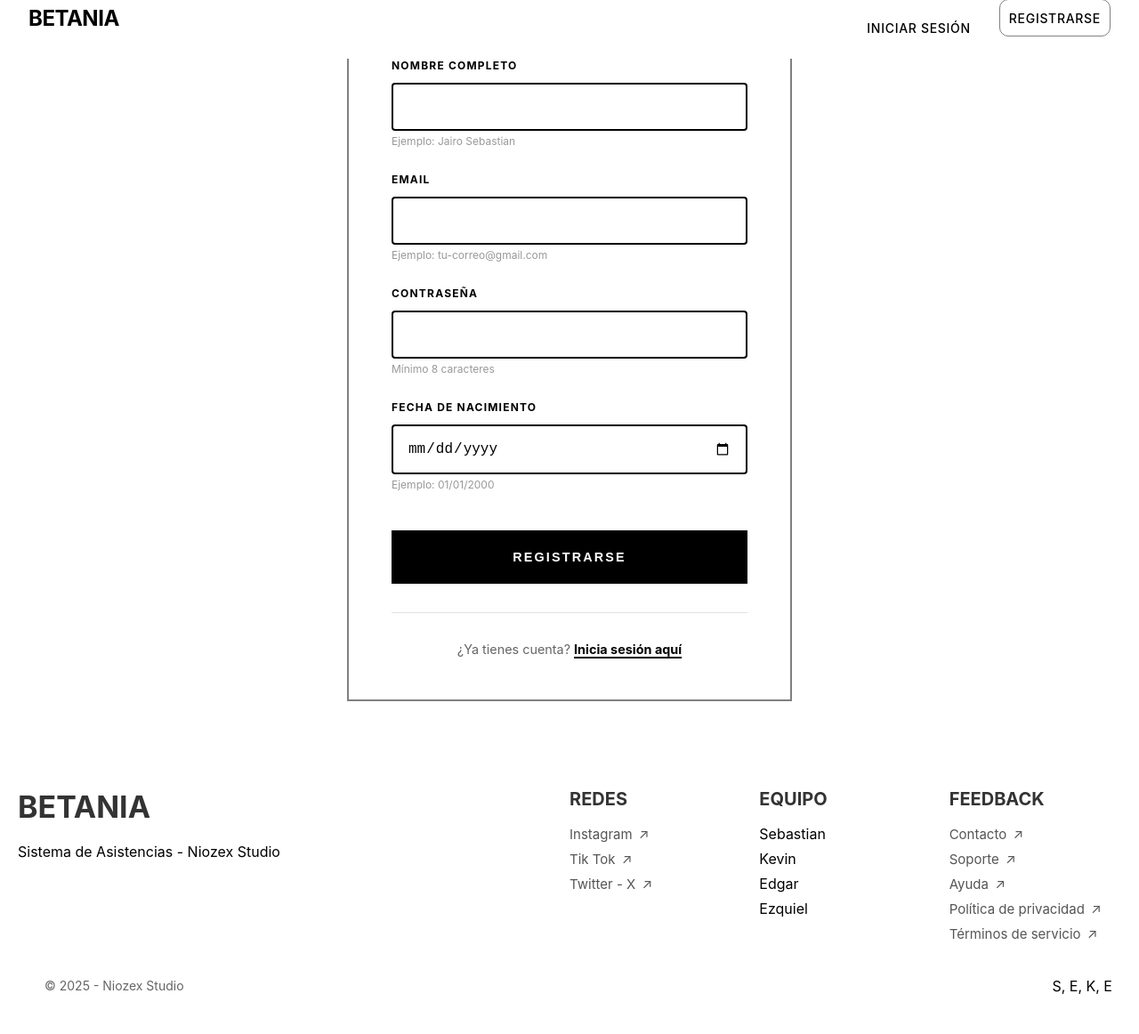
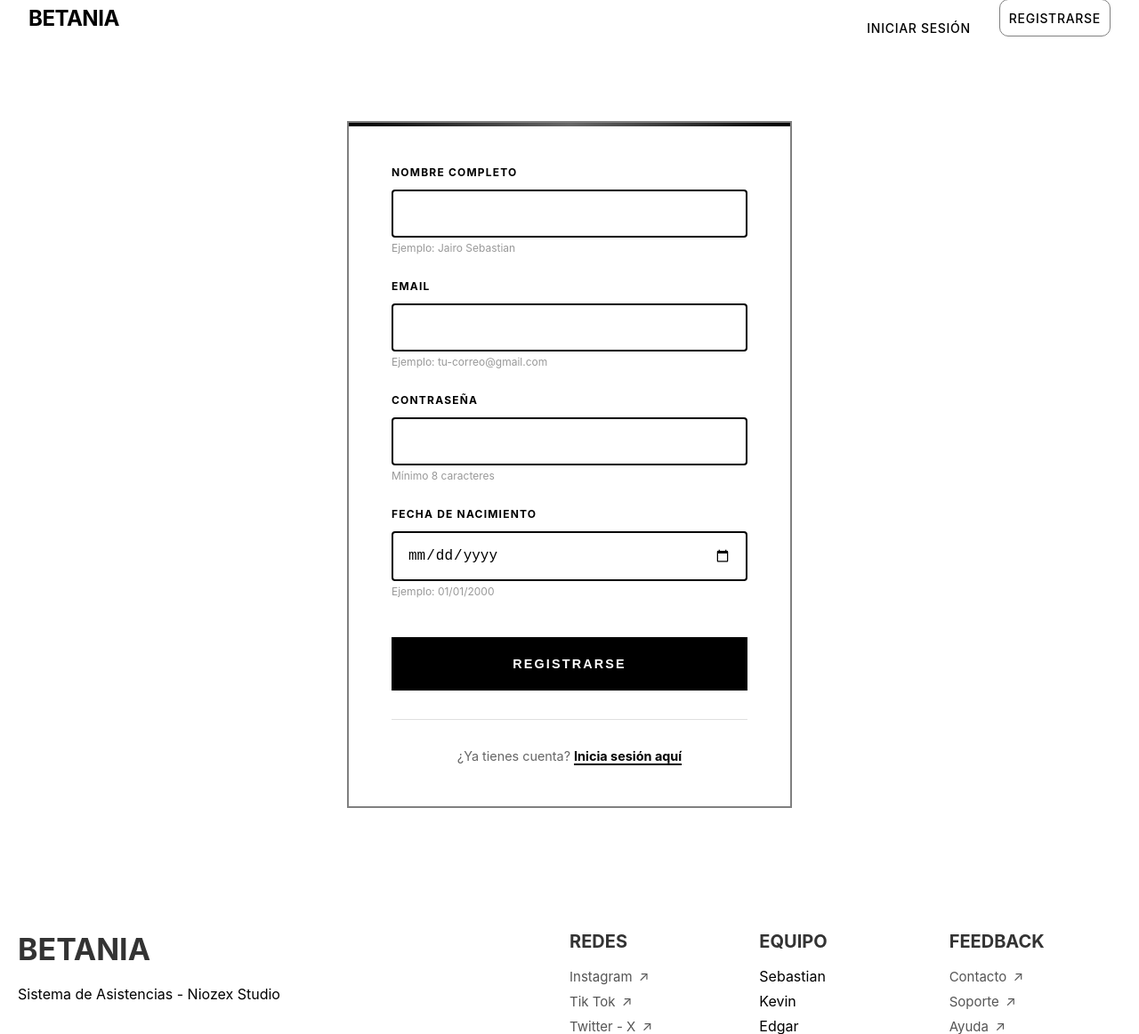
Before and after one commit to CincoSeisSieteSiete/reunion, a Flask app: page /register in a window 1280 px wide. Shown: the part 26-1188 px from the top of the page at 89% size. Before the commit the page ends 1162 px from the top, so only its background shows below. Run offline with Flask 3, Linux system fonts and the light colour scheme.

Commit message:
CSS mejoras nada mas de login y register

```diff
--- a/static/css/login.css
+++ b/static/css/login.css
@@ -9,8 +9,8 @@
 }
 
 .auth-container {
-  min-height: 70vh;
-  height: 70vh;
+  min-height: 100vh;
+  height: 100vh;
   display: flex;
   align-items: center;
   justify-content: center;
--- a/static/css/register.css
+++ b/static/css/register.css
@@ -1,6 +1,6 @@
 .auth-container {
-  height: 70vh;
-  min-height: 70vh;
+  height: 100vh;
+  min-height: 100vh;
   display: flex;
   align-items: center;
   justify-content: center;
```
